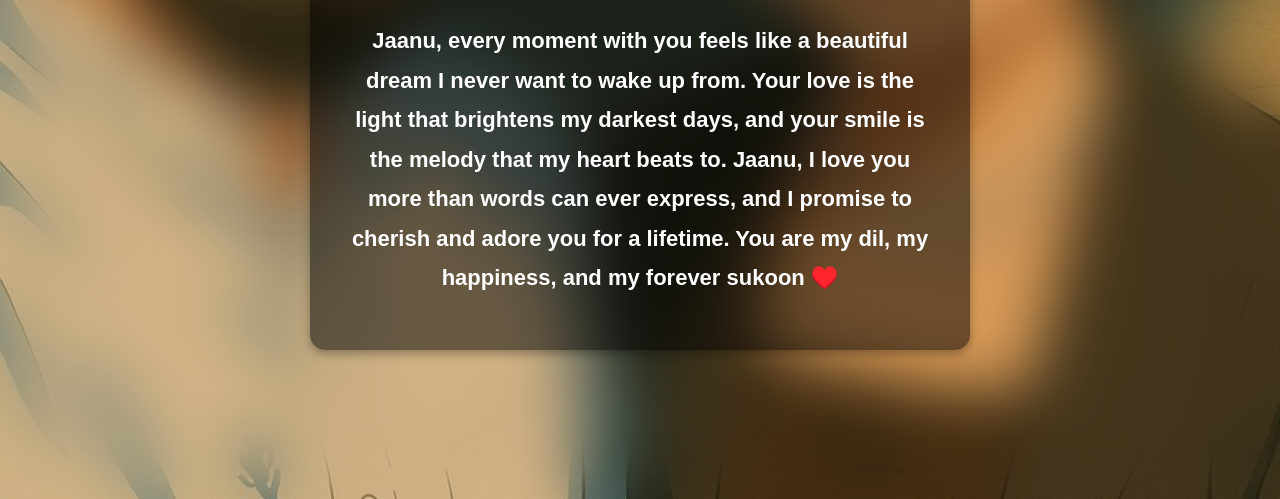
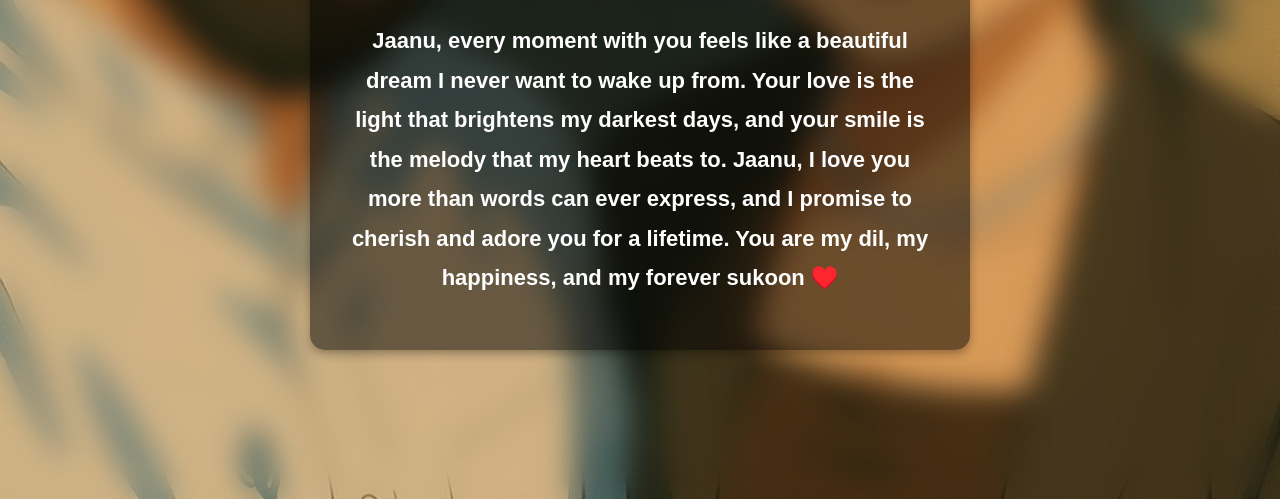
Before and after one commit to suhailalsakhani/Iloveyou, a plain HTML site: page index.html in a window 1280 px wide. Shown: the part 341-840 px from the top of the page. Drawn offline with Linux system fonts and the light colour scheme.

Commit message:
Update index.html

```diff
--- a/index.html
+++ b/index.html
@@ -3,7 +3,7 @@
 <head>
     <meta charset="UTF-8">
     <meta name="viewport" content="width=device-width, initial-scale=1.0">
-    <title>Mahenoor Meri Jaan ♥️</title>
+    <title>SUHAIL LOVES MAHENOOR ♥️</title>
     <style>
         body {
             background: url('converted_image.jpg') no-repeat center center/cover;
@@ -17,7 +17,7 @@
             height: 100vh;
             margin: 0;
             padding: 20px;
-            backdrop-filter: blur(30px);
+            backdrop-filter: blur(15px);
         }
         .container {
             background: rgba(0, 0, 0, 0.5);
```
